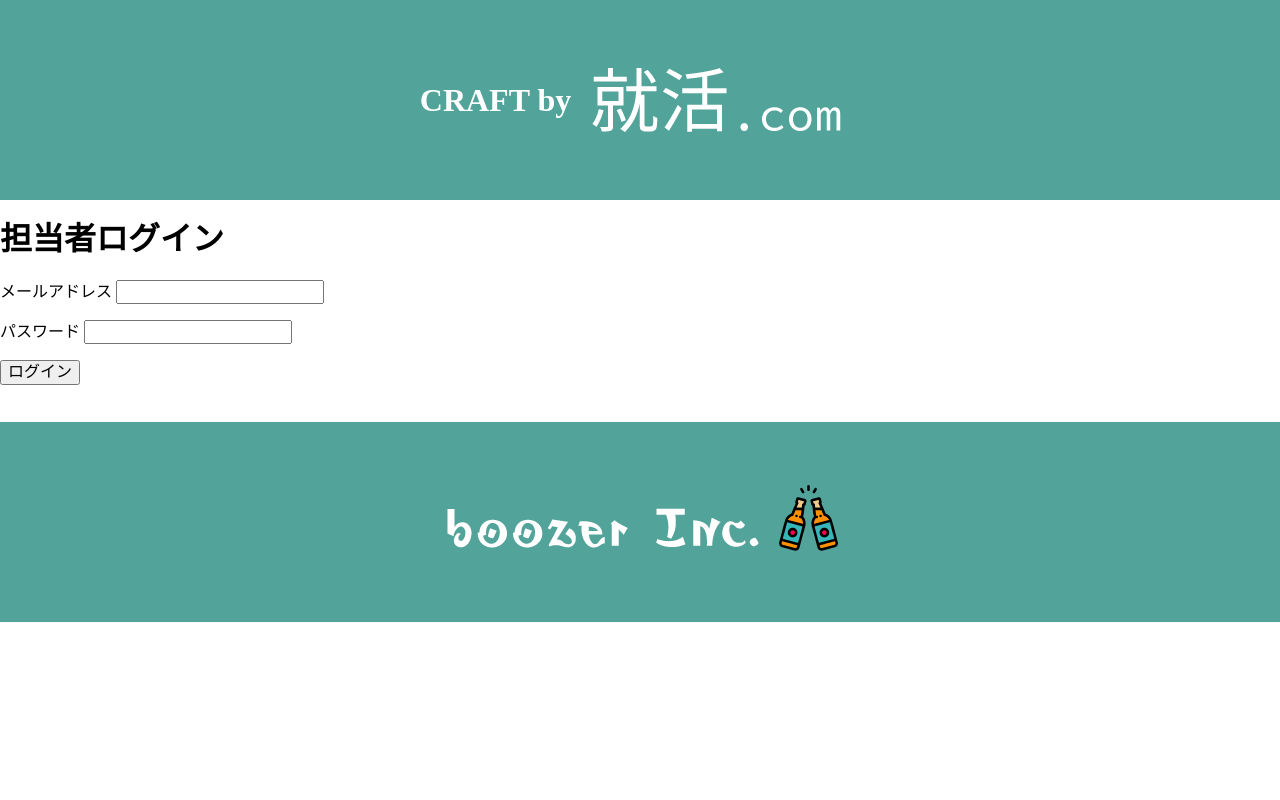
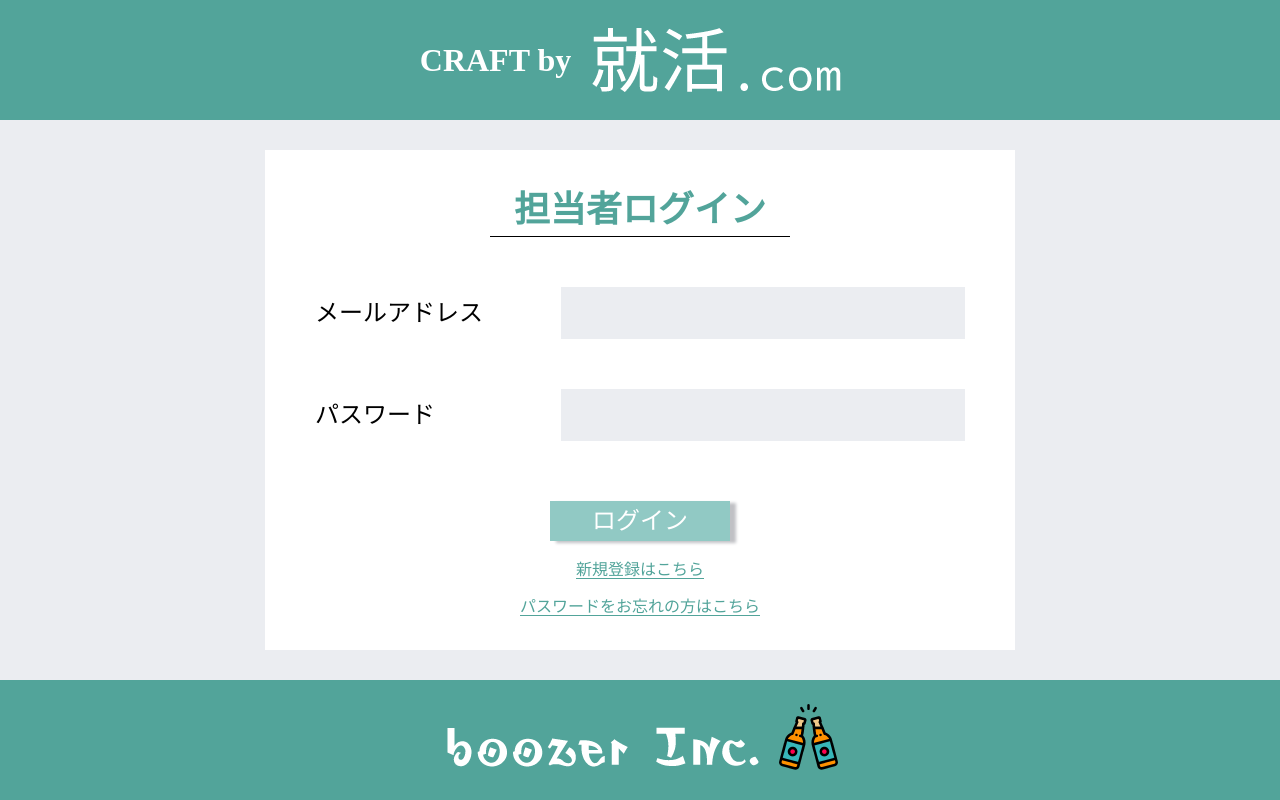
Before and after one commit to posse-ap/teamdev-2022-posse2-team2F, a PHP site: page /agent_admin/login.php in a window 1280 px wide. Run offline with PHP 8.4, Linux system fonts and the light colour scheme.

Commit message:
ログイン画面完了

```diff
--- a/src/agent_admin/login.php
+++ b/src/agent_admin/login.php
@@ -34,13 +34,15 @@ if (isset($_POST['login'])) {
   <meta charset="UTF-8">
   <meta http-equiv="X-UA-Compatible" content="IE=edge">
   <meta name="viewport" content="width=device-width, initial-scale=1.0">
-  <link rel="stylesheet" href="login.css">
+  <link rel="stylesheet" href="/src/css/normalize.css">
+  <link rel="stylesheet" href="/src/css/style.css">
   <link href="https://fonts.googleapis.com/css2?family=Inter&display=swap" rel="stylesheet">
   <title>担当者ログイン</title>
 </head>
 
 <body>
 <?php require ("../_header.php"); ?>
+<div class="login_container">
 
   <div class="login_box">
     <h1 class="login_title">担当者ログイン</h1>
@@ -56,10 +58,17 @@ if (isset($_POST['login'])) {
     </p>
     <input type="submit" name="login" value="ログイン" class="login_button">
     </form>
-    <a class="login_new" href="./signup.php">パスワードをお忘れの方はこちら</a>
+    <div class="login_forget">
+
+      <a class="login_new" href="./signup.php">新規登録はこちら</a>
+    </div>
     <br>
-    <a class="login_new" href="./signup.php">新規登録はこちら</a>
+    <div class="login_forget">
+
+      <a class="login_new" href="./signup.php">パスワードをお忘れの方はこちら</a>
+    </div>
   </div>
+</div>
 
   <?php require ("../_footer.php"); ?>
 </body>
--- a/src/css/_footer.scss
+++ b/src/css/_footer.scss
@@ -15,7 +15,7 @@ a {
 .footer {
   background: #52a49a;
   width: 100vw;
-  height: 25vh;
+  height: 15vh;
   display: flex;
   justify-content: center;
 
@@ -30,3 +30,8 @@ a {
     }
   }
 }
+
+.footer_logo{
+  text-decoration: none;
+  color: #ffffff;
+}
--- a/src/css/_header.scss
+++ b/src/css/_header.scss
@@ -15,7 +15,7 @@ a {
 .header {
   background: #52a49a;
   width: 100vw;
-  height: 25vh;
+  height: 15vh;
   display: flex;
   justify-content: center;
 
@@ -28,6 +28,8 @@ a {
 .header_logo {
   display: flex;
   align-items: center;
+  text-decoration: none;
+  color: #ffffff;
 
   & p {
     font-size: 2em;
--- /dev/null
+++ b/src/css/_login.scss
@@ -0,0 +1,61 @@
+.login_container{
+  width: 100%;
+  height: 70vh;
+  background-color: #EBEDF1;
+  display: flex;
+  align-items: center;
+}
+
+.login_box{
+  height: 500px;
+  width: 750px;
+  margin: 0px auto;
+  text-align: center;
+  background-color: white;
+  vertical-align: middle;
+
+  .login_title{
+    width: 300px;
+    color: #52A49A;
+    font-size: 36px;
+    border-bottom: 1px solid #000;
+    margin: 10px auto 40px auto;
+    padding-bottom: 5px;
+    padding-top: 30px;
+  }
+
+  p{
+    width: 650px;
+    display: flex;
+    justify-content: space-between;
+    align-items: center;
+    margin: 50px auto;
+
+    label{
+      font-size: 24px;
+    }
+
+    .login_textbox{
+      width: 400px;
+      height: 50px;
+      background-color: #EBEDF1;
+      border-style: none;
+    }
+  }
+}
+
+.login_button{
+  width: 180px;
+  height: 40px;
+  color: white;
+  background-color: #91C9C4;
+  margin: 10px auto 20px auto;
+  font-size: 24px;
+  border-style: none;
+  box-shadow: 6px 2px 3px #c0c1c5;
+}
+
+.login_new{
+  color: #52A49A;
+  border-bottom: 0.5px solid;
+}
--- a/src/css/style.css
+++ b/src/css/style.css
@@ -10,24 +10,38 @@ a {
 .header {
   background: #52a49a;
   width: 100vw;
-  height: 25vh;
+  height: 15vh;
+  display: -webkit-box;
+  display: -ms-flexbox;
   display: flex;
-  justify-content: center;
+  -webkit-box-pack: center;
+      -ms-flex-pack: center;
+          justify-content: center;
 }
+
 .header_logo {
+  display: -webkit-box;
+  display: -ms-flexbox;
   display: flex;
-  align-items: center;
+  -webkit-box-align: center;
+      -ms-flex-align: center;
+          align-items: center;
+  text-decoration: none;
+  color: #ffffff;
 }
+
 .header_logo p {
   font-size: 2em;
   color: #ffffff;
   font-weight: 700;
 }
+
 @media screen and (max-width: 768px) {
   .header_logo p {
     font-size: 1em;
   }
 }
+
 @media screen and (max-width: 768px) {
   .header_logo img {
     width: 100px;
@@ -46,19 +60,109 @@ a {
 .footer {
   background: #52a49a;
   width: 100vw;
-  height: 25vh;
+  height: 15vh;
+  display: -webkit-box;
+  display: -ms-flexbox;
   display: flex;
-  justify-content: center;
+  -webkit-box-pack: center;
+      -ms-flex-pack: center;
+          justify-content: center;
 }
+
 .footer_logo {
+  display: -webkit-box;
+  display: -ms-flexbox;
   display: flex;
-  justify-content: center;
-  align-items: center;
+  -webkit-box-pack: center;
+      -ms-flex-pack: center;
+          justify-content: center;
+  -webkit-box-align: center;
+      -ms-flex-align: center;
+          align-items: center;
 }
+
 @media screen and (max-width: 768px) {
   .footer_logo img {
     width: 100px;
   }
+}
+
+.footer_logo {
+  text-decoration: none;
+  color: #ffffff;
+}
+
+.login_container {
+  width: 100%;
+  height: 70vh;
+  background-color: #EBEDF1;
+  display: -webkit-box;
+  display: -ms-flexbox;
+  display: flex;
+  -webkit-box-align: center;
+      -ms-flex-align: center;
+          align-items: center;
+}
+
+.login_box {
+  height: 500px;
+  width: 750px;
+  margin: 0px auto;
+  text-align: center;
+  background-color: white;
+  vertical-align: middle;
+}
+
+.login_box .login_title {
+  width: 300px;
+  color: #52A49A;
+  font-size: 36px;
+  border-bottom: 1px solid #000;
+  margin: 10px auto 40px auto;
+  padding-bottom: 5px;
+  padding-top: 30px;
+}
+
+.login_box p {
+  width: 650px;
+  display: -webkit-box;
+  display: -ms-flexbox;
+  display: flex;
+  -webkit-box-pack: justify;
+      -ms-flex-pack: justify;
+          justify-content: space-between;
+  -webkit-box-align: center;
+      -ms-flex-align: center;
+          align-items: center;
+  margin: 50px auto;
+}
+
+.login_box p label {
+  font-size: 24px;
+}
+
+.login_box p .login_textbox {
+  width: 400px;
+  height: 50px;
+  background-color: #EBEDF1;
+  border-style: none;
+}
+
+.login_button {
+  width: 180px;
+  height: 40px;
+  color: white;
+  background-color: #91C9C4;
+  margin: 10px auto 20px auto;
+  font-size: 24px;
+  border-style: none;
+  -webkit-box-shadow: 6px 2px 3px #c0c1c5;
+          box-shadow: 6px 2px 3px #c0c1c5;
+}
+
+.login_new {
+  color: #52A49A;
+  border-bottom: 0.5px solid;
 }
 
 /*
@@ -68,9 +172,4 @@ a {
 li {
   list-style: none;
 }
-
-a {
-  text-decoration: none;
-  color: #ffffff;
-}
 /*# sourceMappingURL=style.css.map */
--- a/src/css/style.min.css
+++ b/src/css/style.min.css
@@ -1,2 +1,2 @@
-li{list-style:none}a{text-decoration:none;color:#fff}.header{background:#52a49a;width:100vw;height:25vh;display:flex;justify-content:center}.header_logo{display:flex;align-items:center}.header_logo p{font-size:2em;color:#fff;font-weight:700}@media screen and (max-width: 768px){.header_logo p{font-size:1em}}@media screen and (max-width: 768px){.header_logo img{width:100px}}li{list-style:none}a{text-decoration:none;color:#fff}.footer{background:#52a49a;width:100vw;height:25vh;display:flex;justify-content:center}.footer_logo{display:flex;justify-content:center;align-items:center}@media screen and (max-width: 768px){.footer_logo img{width:100px}}li{list-style:none}a{text-decoration:none;color:#fff}
+li{list-style:none}a{text-decoration:none;color:#fff}.header{background:#52a49a;width:100vw;height:25vh;display:flex;justify-content:center}.header_logo{display:flex;align-items:center;text-decoration:none;color:#fff}.header_logo p{font-size:2em;color:#fff;font-weight:700}@media screen and (max-width: 768px){.header_logo p{font-size:1em}}@media screen and (max-width: 768px){.header_logo img{width:100px}}li{list-style:none}a{text-decoration:none;color:#fff}.footer{background:#52a49a;width:100vw;height:25vh;display:flex;justify-content:center}.footer_logo{display:flex;justify-content:center;align-items:center}@media screen and (max-width: 768px){.footer_logo img{width:100px}}.footer_logo{text-decoration:none;color:#fff}.login_box{height:600px;width:820px;margin:0 auto;text-align:center}.login_box .login_title{width:300px;color:#52a49a;font-size:36px;border-bottom:1px solid #000;margin:30px auto;padding-bottom:5px}.login_box p{width:700px;display:flex;justify-content:space-between;align-items:center;margin:40px auto}.login_box p label{font-size:24px}.login_box p .login_textbox{width:500px;height:60px;background-color:#ebedf1;border-style:none}.login_button{width:180px;height:40px;color:#fff;background-color:#91c9c4;margin:0 auto;font-size:24px;border-style:none;box-shadow:6px 2px 3px #c0c1c5}li{list-style:none}
 /*# sourceMappingURL=style.min.css.map */
--- a/src/css/style.scss
+++ b/src/css/style.scss
@@ -1,5 +1,6 @@
-@use 'header';
-@use 'footer';
+@import 'header';
+@import 'footer';
+@import 'login';
 
 /*
 1440~768 pc~tablet
@@ -15,7 +16,3 @@
 li {
   list-style: none;
 }
-a {
-  text-decoration: none;
-  color: #ffffff;
-}
```
Also changed, not shown: 3 other files.
